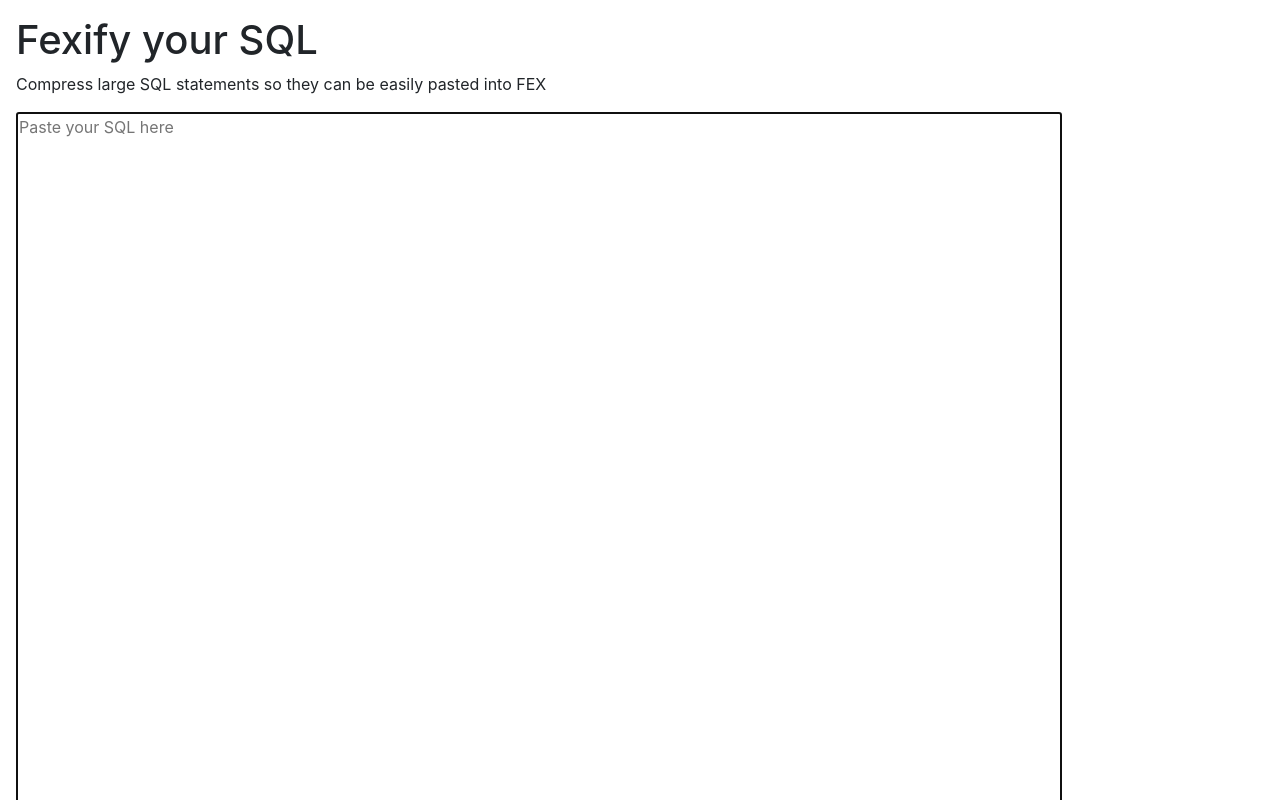
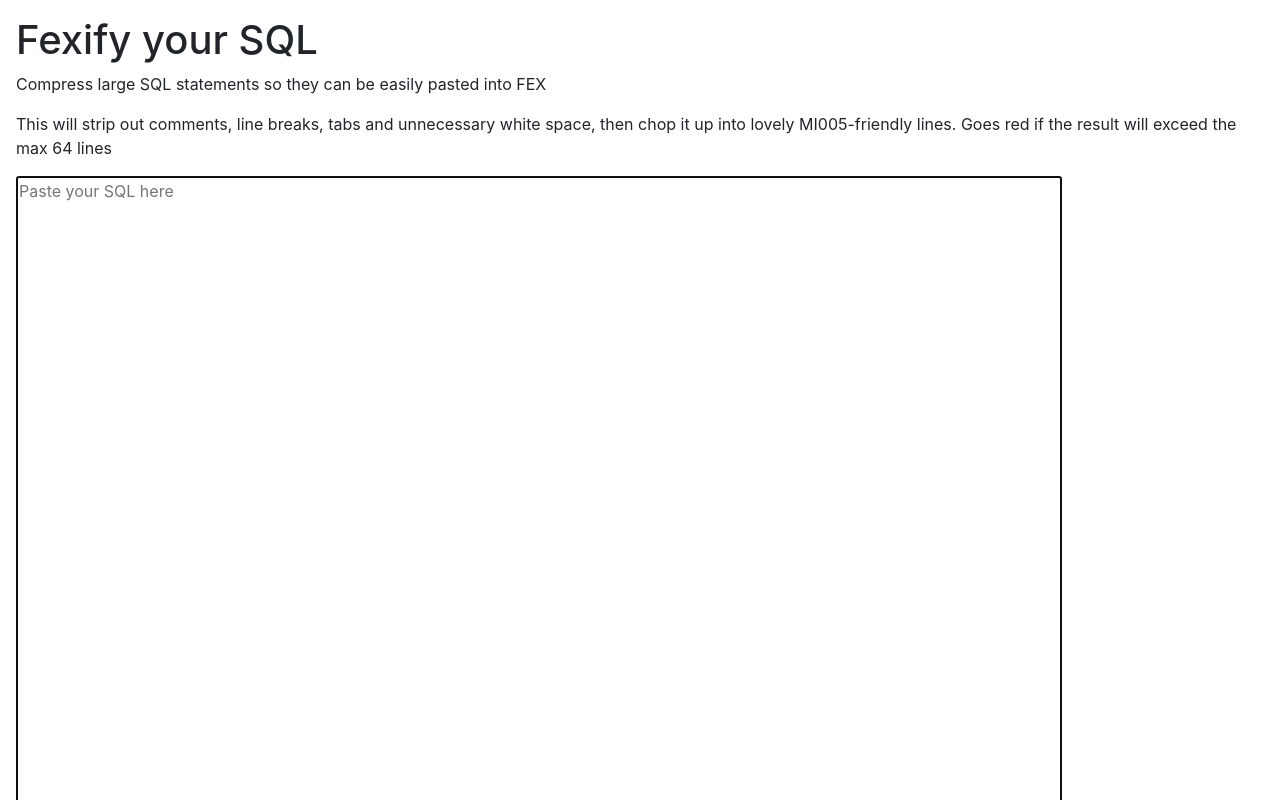
Before and after one commit to ben-mulhern/fexify, a plain HTML site: page index.html in a window 1280 px wide. Shown: the top 800 px of the page. Drawn offline with nearby package versions, Linux system fonts and the light colour scheme.

Commit message:
Add explanatory text

```diff
--- a/index.html
+++ b/index.html
@@ -9,6 +9,7 @@
     <div class="p-3">
       <h1>Fexify your SQL</h1>
       <p>Compress large SQL statements so they can be easily pasted into FEX</p>
+      <p>This will strip out comments, line breaks, tabs and unnecessary white space, then chop it up into lovely MI005-friendly lines. Goes red if the result will exceed the max 64 lines</p>
       <textarea id="sqlin" rows="30" cols="100" placeholder="Paste your SQL here" required autofocus oninput="fexify()"></textarea>
       <textarea id="sqlout" rows="30" cols="100" placeholder="Result SQL" disabled></textarea>
     </div>
```
